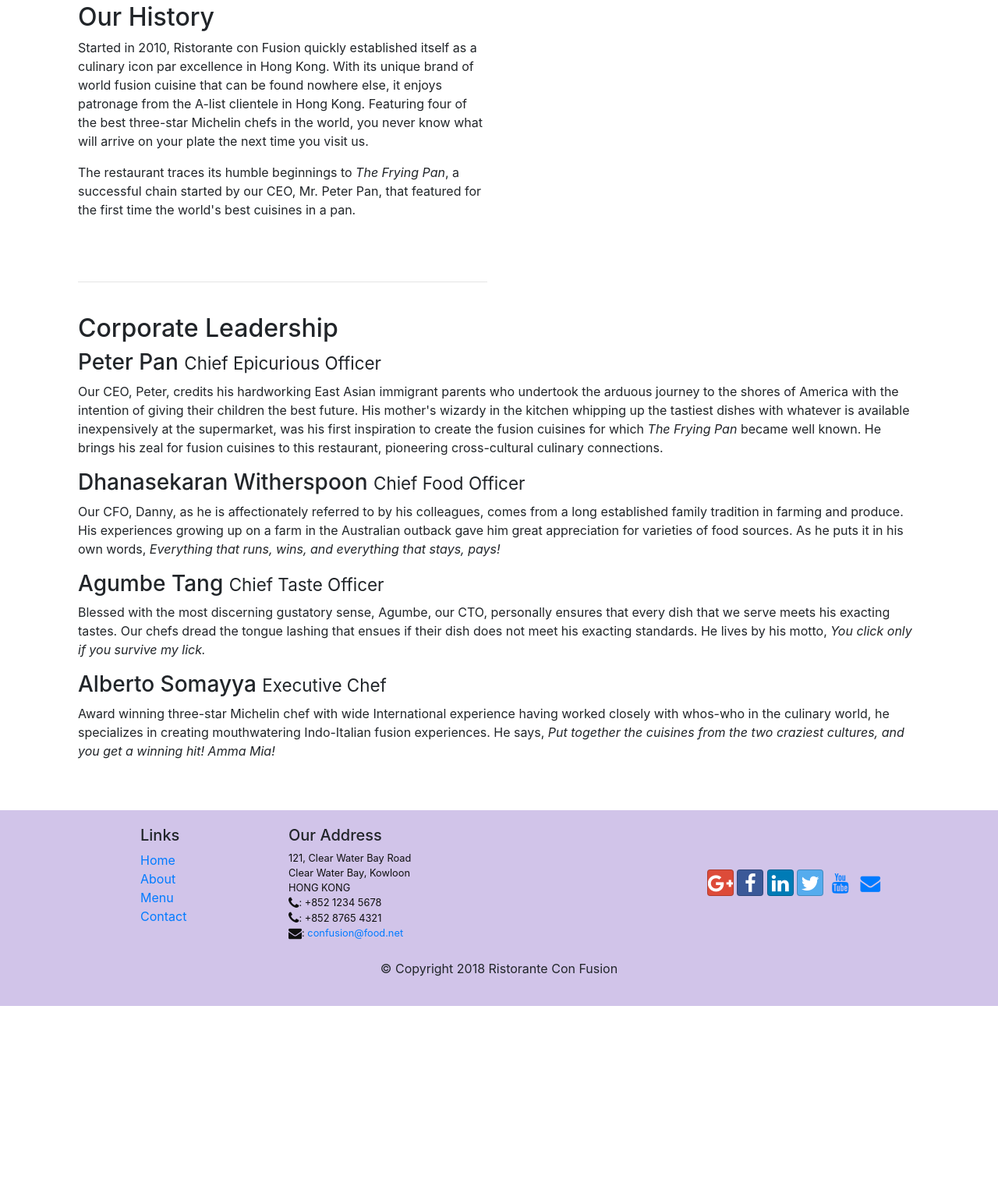
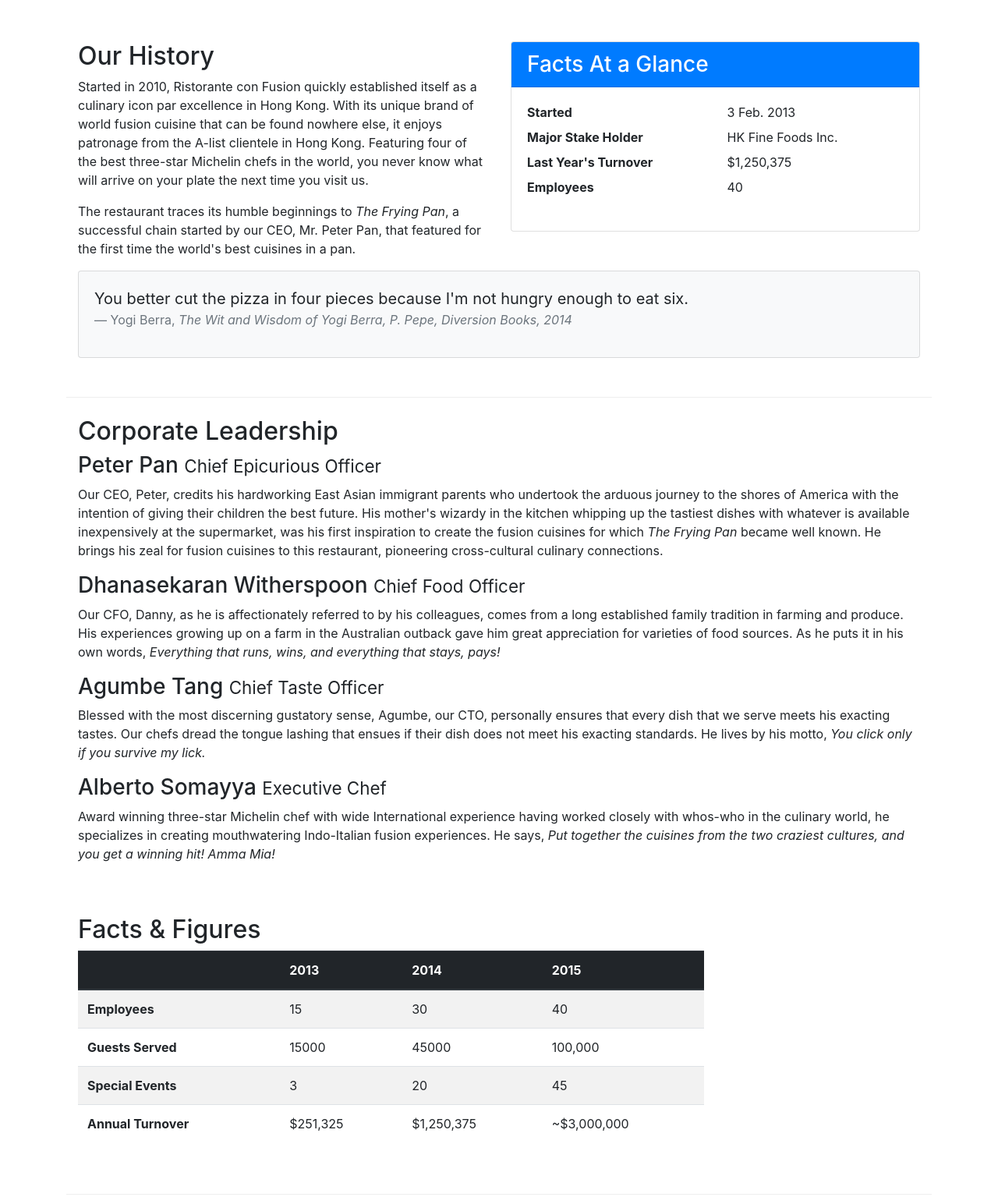
Before and after one commit to Priyanka-BN11/bootstrap, a website: page aboutus.html in a window 1280 px wide. Shown: the part 486-2021 px from the top of the page at 78% size. Before the commit the page ends 1776 px from the top, so only its background shows below. Drawn offline with nearby package versions, Linux system fonts and the light colour scheme.

Commit message:
Tables and Cards

```diff
--- a/aboutus.html
+++ b/aboutus.html
@@ -65,21 +65,49 @@
         </div>
         <br/>
 
-        <div>
+        <div class="row row-content">
             <div class="col-sm-6">
                 <h2>Our History</h2>
                 <p>Started in 2010, Ristorante con Fusion quickly established itself as a culinary icon par excellence in Hong Kong. With its unique brand of world fusion cuisine that can be found nowhere else, it enjoys patronage from the A-list clientele in Hong Kong.  Featuring four of the best three-star Michelin chefs in the world, you never know what will arrive on your plate the next time you visit us.</p>
                 <p>The restaurant traces its humble beginnings to <em>The Frying Pan</em>, a successful chain started by our CEO, Mr. Peter Pan, that featured for the first time the world's best cuisines in a pan.</p>
-                <br/>
-                <br/>
-                <hr>
+            </div>
+            <div class="col-12 col-sm-6">
+                <div class="card">
+                    <h3 class="card-header bg-primary text-white">Facts At a Glance</h3>
+                    <div class="card-body">
+                        <dl class="row">
+                            <dt class="col-6">Started</dt>
+                            <dd class="col-6">3 Feb. 2013</dd>
+                            <dt class="col-6">Major Stake Holder</dt>
+                            <dd class="col-6">HK Fine Foods Inc.</dd>
+                            <dt class="col-6">Last Year's Turnover</dt>
+                            <dd class="col-6">$1,250,375</dd>
+                            <dt class="col-6">Employees</dt>
+                            <dd class="col-6">40</dd>
+                        </dl>
+                    </div>
+
+                </div>
+
+
+            </div>
+            <div class="col-12">
+                <div class="card card-body bg-light">
+                    <blockquote class="blockquote">
+                        <p class="mb-0">You better cut the pizza in four pieces because
+                            I'm not hungry enough to eat six.</p>
+                        <footer class="blockquote-footer">Yogi Berra,
+                            <cite title="Source Title">The Wit and Wisdom of Yogi Berra,
+                            P. Pepe, Diversion Books, 2014</cite>
+                        </footer>
+                    </blockquote>
+                </div>
             </div>
 
-            <div>
-
-            </div>
         </div>
 <br/>
+
+
 
         <div>
             <div class="col-12">
@@ -93,11 +121,59 @@
                 <h3>Alberto Somayya <small>Executive Chef</small></h3>
                 <p class="d-none d-sm-block">Award winning three-star Michelin chef with wide International experience having worked closely with whos-who in the culinary world, he specializes in creating mouthwatering Indo-Italian fusion experiences. He says, <em>Put together the cuisines from the two craziest cultures, and you get a winning hit! Amma Mia!</em></p>
             </div>
+
+
        </div>
+       <div class="row row-content">
 
+        <div class="col-12 col-sm-9">
+            <h2>Facts &amp; Figures</h2>
+            <div class="table-responsive">
+                <table class="table table-striped">
+                    <thead class="thead-dark">
+                        <tr>
+                            <th>&nbsp;</th>
+                            <th>2013</th>
+                            <th>2014</th>
+                            <th>2015</th>
+                        </tr>
+                    </thead>
+                    <tbody>
+                        <tr>
+                            <th>Employees</th>
+                            <td>15</td>
+                            <td>30</td>
+                            <td>40</td>
+                        </tr>
+                        <tr>
+                            <th>Guests Served</th>
+                            <td>15000</td>
+                            <td>45000</td>
+                            <td>100,000</td>
+                        </tr>
+                        <tr>
+                            <th>Special Events</th>
+                            <td>3</td>
+                            <td>20</td>
+                            <td>45</td>
+                        </tr>
+                        <tr>
+                            <th>Annual Turnover</th>
+                            <td>$251,325</td>
+                            <td>$1,250,375</td>
+                            <td>~$3,000,000</td>
+                        </tr>
+                    </tbody>
+                </table>
+            </div>
+        </div>
+         <div class="col-12 col-sm-3">
+        </div>
+   </div>
     </div>
     <br/>
     <br/>
+
     <footer class="footer">
         <div class="container">
             <div class="row">
```
